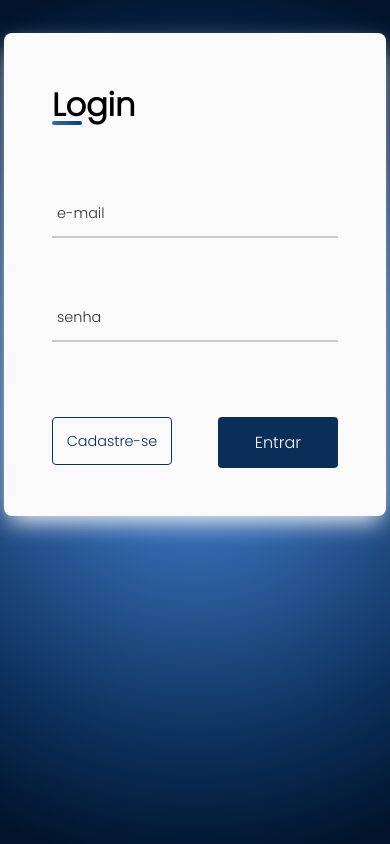
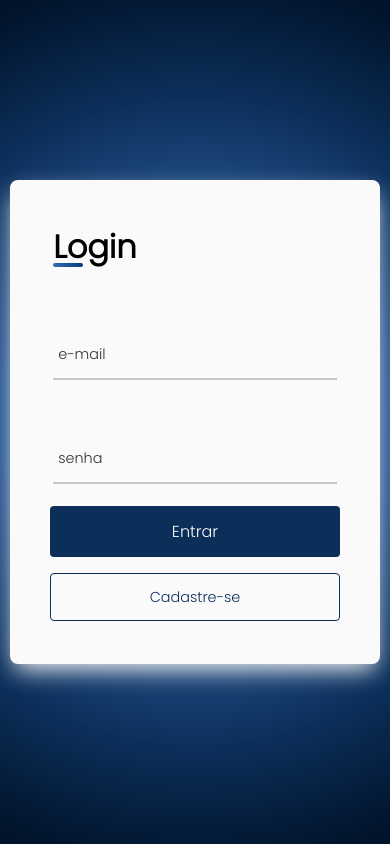
Before and after one commit to BlackBoltEdu/SimplificaEventos, a PHP site: page /view/login.html in a window 390 px wide. Run offline with PHP 8.4, Linux system fonts and the light colour scheme.

Commit message:
Ajustes no responsivo

```diff
--- a/assets/css/login.css
+++ b/assets/css/login.css
@@ -1,6 +1,4 @@
-@import url('https://fonts.googleapis.com/css2?family=Lato:wght@100;400;700&display=swap');
 @import url('https://fonts.googleapis.com/css2?family=Poppins:wght@300&display=swap');
-
 
 *{
 	margin: 0;
@@ -12,12 +10,14 @@ body{
 	width: 100%;
 	height: 100vh;
 	background: radial-gradient(circle, #417dca 10%, #0c2f5a 70%, #01142c 96%);
+    display: flex;
+	justify-content: center;
+	align-items: center;
 }
 
 a{
 	text-decoration: none;
 	color: #fafafa;
-	font-family: 'Poppins' sans-serif;
 	font-weight: 300;
 	letter-spacing: 1px;
 }
@@ -27,25 +27,17 @@ a:hover{
 	transition: all 0.5s;
 }
 
-
 header span:hover{
 	color: #003780;
 	transition: 0.3s;
 }
 
-/*Ajustando tamanho do seletor que contem o formulário de login*/
-.center{
-	display: flex;
-	justify-content: center;
-	align-items: center;
-	padding-top: 8.5%;
-}
-
 main.container {
     background: #fafafa;
     min-height: 51vh;
-	min-width: 28vw;
-    padding: 3rem;
+	width: 450px;
+    min-width: 350px;
+    padding: 2.7rem;
 	box-shadow: rgb(250, 250, 250) 0px 10px 25px -5px;
 	border: none;
 	border-radius: 8px;
@@ -129,6 +121,7 @@ form .input-field:first-child{
 .botoes{
     display: flex;
     justify-content: space-between;
+    width: inherit;
 }
 
 form #botao {
@@ -158,22 +151,41 @@ form #cadastro {
     font-size: 0.9rem;
     font-weight: 300;
     border-radius: 4px;
-    transition: 0.5s;
     height: 3rem;
 	width: 120px;
 	display: flex;
 	align-items: center;
 	justify-content: center;
 	position: relative;
+    transition: 0.5s;
 }
 
 form #cadastro:hover{
-	letter-spacing: 1px;
+	letter-spacing: 0.09em;
     background: #0c2f5a;
 	color: #fafafa;
 }
 
 form #botao:hover {
-    letter-spacing: 1px;
+    letter-spacing: 0.2em;
     background: #285896;
 }
+
+@media screen and (min-width: 300px) and (max-width: 600px) {
+    form .botoes{
+        flex-direction: column-reverse;
+        align-items: center;
+    }
+    form #botao{
+        margin: 1.7em 0 1em 0;
+        width: 290px;
+    }
+    form #cadastro{
+        margin: 0;
+        width: 290px;
+    }
+    main.container{
+        width: 370px;
+        min-width: none;
+    }
+}
--- a/view/login.html
+++ b/view/login.html
@@ -8,11 +8,10 @@
     <link rel="stylesheet" href="../assets/css/login.css">
 </head>
 <body>
-    <div class="center">
     <main class="container">
         <h1>Login</h2>
 
-            <form action="../php/logar.php" method="post">
+        <form method="POST">
             <div class="input-field">
                 <input type="email" name="email" id="email" placeholder="e-mail" autocomplete="off">
                     <div class="underline teste"></div>
@@ -25,7 +24,7 @@
 
             <div class="botoes">
                 <div class="cadastrar">
-                        <a href="./cadastro.html">
+                    <a href="#">
                         <button id="cadastro" type="button">Cadastre-se</button>
                     </a>
                 </div>
@@ -33,6 +32,5 @@
             </div>
         </form>
     </main>
-    </div>
 </body>
 </html>
```
Also changed, not shown: assets/css/navbar.css (added, +28 -0 lines), view/public/landingPage.html (added, +23 -0 lines). Lines whose indentation alone changed are shown as unchanged.
